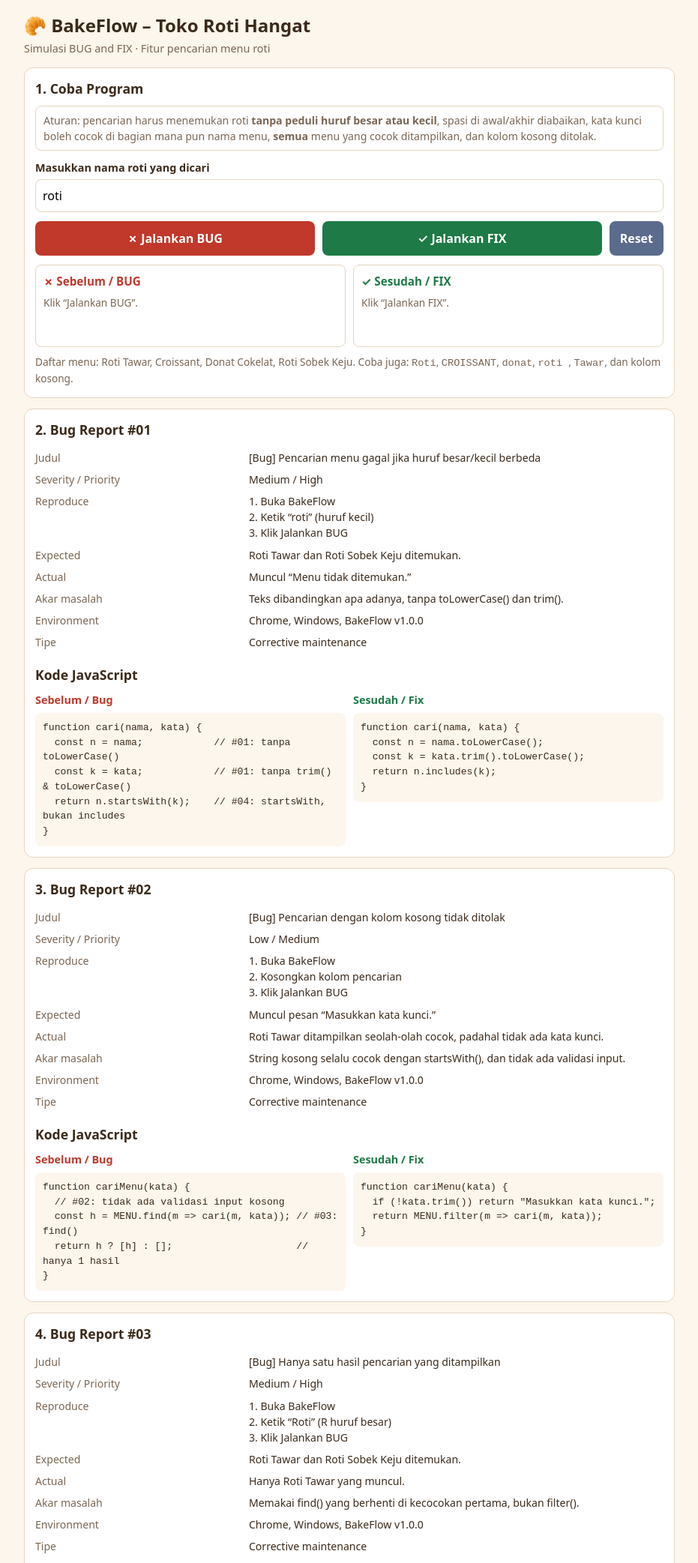
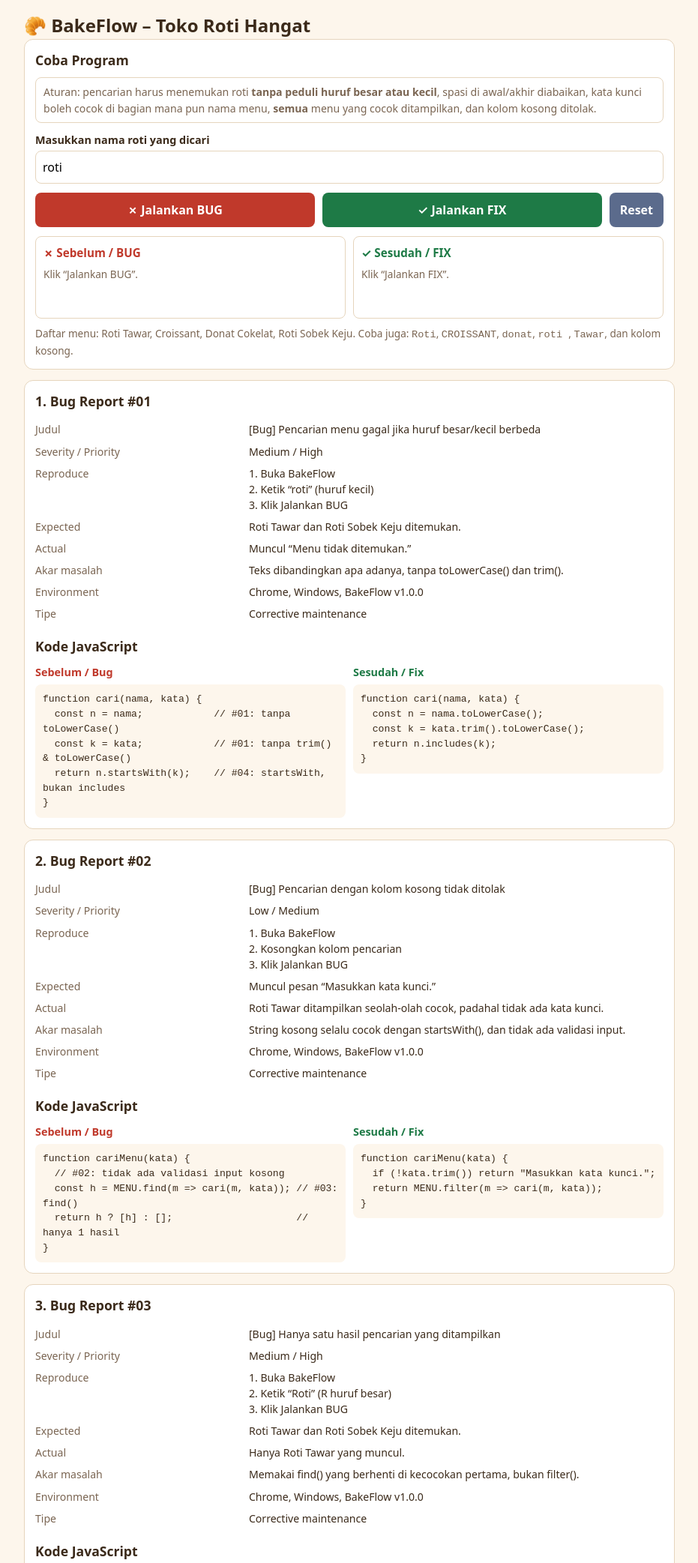
Before and after one commit to fathurhman/TUGAS-REKAYASA-PERANGKAT-LUNAK-SIMULASI-BUG-AND-FIX-PADA-APLIKASI-WEB-SEDERHANA, a website: page index.html in a window 1280 px wide. Shown: the top 2085 px of the page at 75% size, without its empty margins (174-1105 px from the left). Drawn offline with Linux system fonts and the light colour scheme.

Commit message:
Fix tampilan

```diff
--- a/index.html
+++ b/index.html
@@ -36,10 +36,9 @@ td{padding:4px 0;vertical-align:top} td:first-child{color:var(--mu);width:34%}
 <body>
 <div class="wrap">
   <h1>🥐 BakeFlow – Toko Roti Hangat</h1>
-  <p class="sub">Simulasi BUG and FIX · Fitur pencarian menu roti</p>
 
   <div class="card">
-    <h2>1. Coba Program</h2>
+    <h2>Coba Program</h2>
     <div class="rule">Aturan: pencarian harus menemukan roti <b>tanpa peduli huruf besar atau kecil</b>, spasi di awal/akhir diabaikan, kata kunci boleh cocok di bagian mana pun nama menu, <b>semua</b> menu yang cocok ditampilkan, dan kolom kosong ditolak.</div>
     <label for="kata">Masukkan nama roti yang dicari</label>
     <input id="kata" type="text" value="roti" autocomplete="off">
@@ -56,7 +55,7 @@ td{padding:4px 0;vertical-align:top} td:first-child{color:var(--mu);width:34%}
   </div>
 
   <div class="card">
-    <h2>2. Bug Report #01</h2>
+    <h2>1. Bug Report #01</h2>
     <table>
       <tr><td>Judul</td><td>[Bug] Pencarian menu gagal jika huruf besar/kecil berbeda</td></tr>
       <tr><td>Severity / Priority</td><td>Medium / High</td></tr>
@@ -85,7 +84,7 @@ td{padding:4px 0;vertical-align:top} td:first-child{color:var(--mu);width:34%}
   </div>
 
   <div class="card">
-    <h2>3. Bug Report #02</h2>
+    <h2>2. Bug Report #02</h2>
     <table>
       <tr><td>Judul</td><td>[Bug] Pencarian dengan kolom kosong tidak ditolak</td></tr>
       <tr><td>Severity / Priority</td><td>Low / Medium</td></tr>
@@ -113,7 +112,7 @@ td{padding:4px 0;vertical-align:top} td:first-child{color:var(--mu);width:34%}
   </div>
 
   <div class="card">
-    <h2>4. Bug Report #03</h2>
+    <h2>3. Bug Report #03</h2>
     <table>
       <tr><td>Judul</td><td>[Bug] Hanya satu hasil pencarian yang ditampilkan</td></tr>
       <tr><td>Severity / Priority</td><td>Medium / High</td></tr>
@@ -141,7 +140,7 @@ td{padding:4px 0;vertical-align:top} td:first-child{color:var(--mu);width:34%}
   </div>
 
   <div class="card">
-    <h2>5. Bug Report #04</h2>
+    <h2>4. Bug Report #04</h2>
     <table>
       <tr><td>Judul</td><td>[Bug] Pencarian gagal jika kata kunci bukan awal nama menu</td></tr>
       <tr><td>Severity / Priority</td><td>Medium / Medium</td></tr>
@@ -168,10 +167,10 @@ td{padding:4px 0;vertical-align:top} td:first-child{color:var(--mu);width:34%}
   </div>
 
   <div class="card">
-    <h2>6. CHANGELOG</h2>
+    <h2>CHANGELOG</h2>
 <pre>## [1.1.0]
 ### Fixed
-- Pencarian menu tidak lagi peka huruf besar/kecil dan mengabaikan spasi (#01)
+- Pencarian menu tidak lagi menggunakan huruf besar/kecil dan mengabaikan spasi (#01)
 - Kolom pencarian kosong ditolak dengan pesan “Masukkan kata kunci.” (#02)
 - Semua menu yang cocok ditampilkan, tidak lagi hanya hasil pertama (#03)
 - Kata kunci cocok di bagian mana pun nama menu, tidak lagi hanya dari awal (#04)
```
